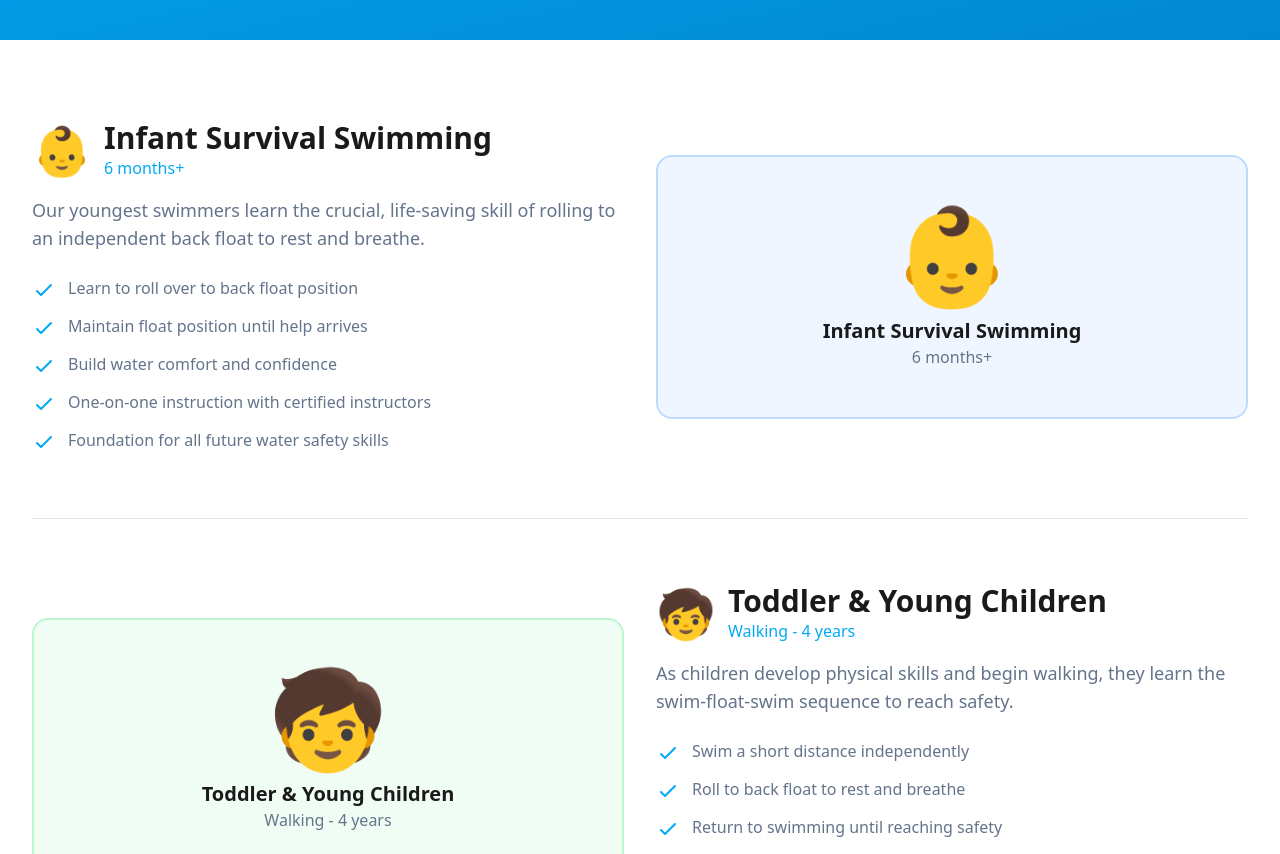
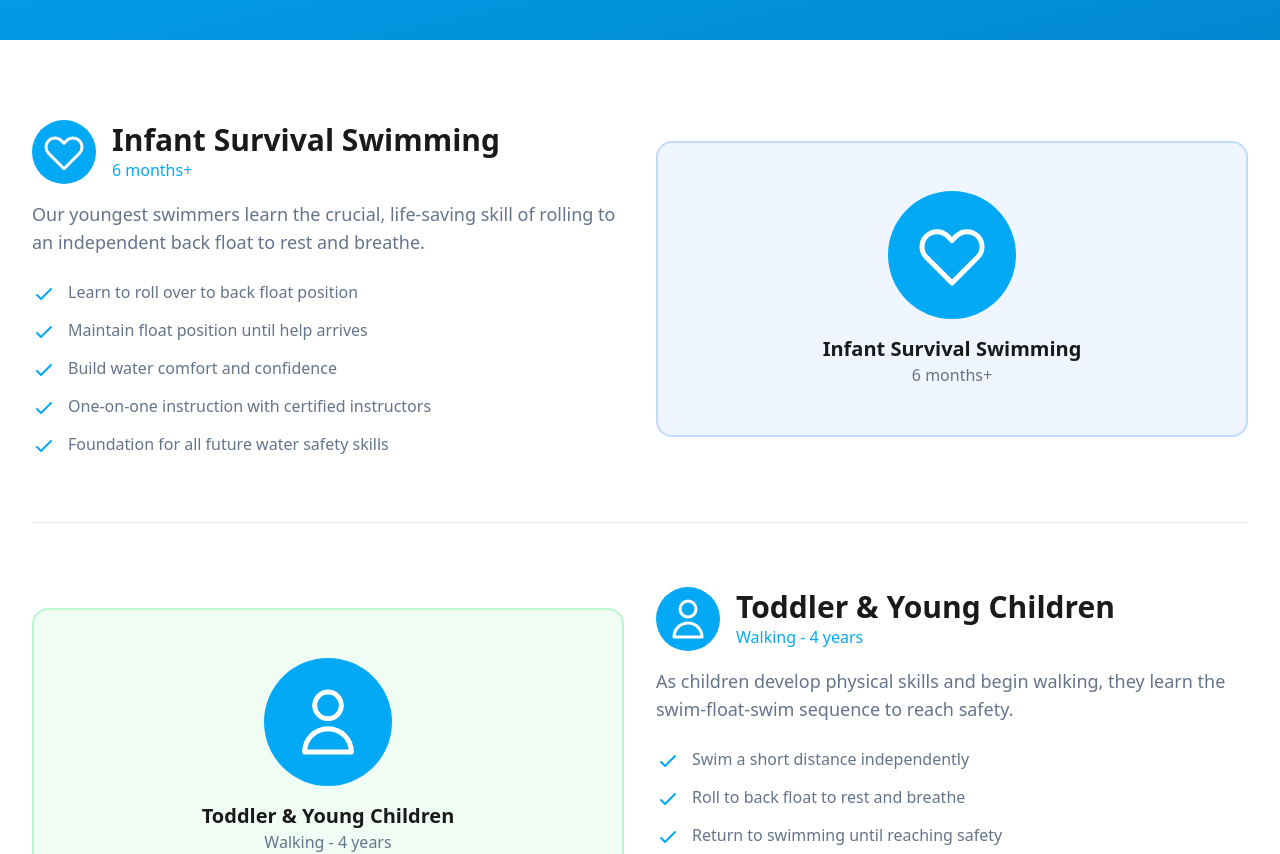
Before and after one commit to cyntel-intelligence/aqua-journey-website, a Next.js app: page /classes in a window 1280 px wide. Shown: the part 320-1174 px from the top of the page. Built offline with nearby package versions, Linux system fonts and the light colour scheme.

Commit message:
Replace emojis with SVG icons across site

```diff
--- a/src/app/about/page.tsx
+++ b/src/app/about/page.tsx
@@ -36,7 +36,11 @@ export default function AboutPage() {
               </p>
             </div>
             <div className="bg-[var(--gray-light)] rounded-2xl p-8 text-center">
-              <div className="text-6xl mb-4">🏊‍♂️</div>
+              <div className="w-20 h-20 bg-[var(--primary)] rounded-full flex items-center justify-center mx-auto mb-4">
+                <svg className="w-10 h-10 text-white" fill="none" stroke="currentColor" viewBox="0 0 24 24">
+                  <path strokeLinecap="round" strokeLinejoin="round" strokeWidth={1.5} d="M5.121 17.804A13.937 13.937 0 0112 16c2.5 0 4.847.655 6.879 1.804M15 10a3 3 0 11-6 0 3 3 0 016 0zm6 2a9 9 0 11-18 0 9 9 0 0118 0z" />
+                </svg>
+              </div>
               <h3 className="text-2xl font-bold text-[var(--foreground)] mb-2">Our Mission</h3>
               <p className="text-[var(--gray)]">
                 To provide exceptional swim instruction that builds water safety awareness, develops swimming skills, and instills a lifelong love of the water—all in a supportive, family-friendly environment.
--- a/src/app/classes/page.tsx
+++ b/src/app/classes/page.tsx
@@ -1,5 +1,37 @@
 import Link from 'next/link';
 import type { Metadata } from 'next';
+
+const ClassIcon = ({ icon, size = 'md' }: { icon: string; size?: 'md' | 'lg' }) => {
+  const sizeClasses = size === 'lg' ? 'w-20 h-20' : 'w-12 h-12';
+  const containerClasses = size === 'lg'
+    ? 'w-32 h-32 bg-[var(--primary)] rounded-full flex items-center justify-center mx-auto'
+    : 'w-16 h-16 bg-[var(--primary)] rounded-full flex items-center justify-center';
+
+  const icons: Record<string, JSX.Element> = {
+    infant: (
+      <svg className={`${sizeClasses} text-white`} fill="none" stroke="currentColor" viewBox="0 0 24 24">
+        <path strokeLinecap="round" strokeLinejoin="round" strokeWidth={1.5} d="M4.318 6.318a4.5 4.5 0 000 6.364L12 20.364l7.682-7.682a4.5 4.5 0 00-6.364-6.364L12 7.636l-1.318-1.318a4.5 4.5 0 00-6.364 0z" />
+      </svg>
+    ),
+    toddler: (
+      <svg className={`${sizeClasses} text-white`} fill="none" stroke="currentColor" viewBox="0 0 24 24">
+        <path strokeLinecap="round" strokeLinejoin="round" strokeWidth={1.5} d="M16 7a4 4 0 11-8 0 4 4 0 018 0zM12 14a7 7 0 00-7 7h14a7 7 0 00-7-7z" />
+      </svg>
+    ),
+    swimming: (
+      <svg className={`${sizeClasses} text-white`} fill="none" stroke="currentColor" viewBox="0 0 24 24">
+        <path strokeLinecap="round" strokeLinejoin="round" strokeWidth={1.5} d="M5.121 17.804A13.937 13.937 0 0112 16c2.5 0 4.847.655 6.879 1.804M15 10a3 3 0 11-6 0 3 3 0 016 0zm6 2a9 9 0 11-18 0 9 9 0 0118 0z" />
+      </svg>
+    ),
+    trophy: (
+      <svg className={`${sizeClasses} text-white`} fill="none" stroke="currentColor" viewBox="0 0 24 24">
+        <path strokeLinecap="round" strokeLinejoin="round" strokeWidth={1.5} d="M9 12l2 2 4-4M7.835 4.697a3.42 3.42 0 001.946-.806 3.42 3.42 0 014.438 0 3.42 3.42 0 001.946.806 3.42 3.42 0 013.138 3.138 3.42 3.42 0 00.806 1.946 3.42 3.42 0 010 4.438 3.42 3.42 0 00-.806 1.946 3.42 3.42 0 01-3.138 3.138 3.42 3.42 0 00-1.946.806 3.42 3.42 0 01-4.438 0 3.42 3.42 0 00-1.946-.806 3.42 3.42 0 01-3.138-3.138 3.42 3.42 0 00-.806-1.946 3.42 3.42 0 010-4.438 3.42 3.42 0 00.806-1.946 3.42 3.42 0 013.138-3.138z" />
+      </svg>
+    ),
+  };
+
+  return <div className={containerClasses}>{icons[icon]}</div>;
+};
 
 export const metadata: Metadata = {
   title: 'Our Classes | Aqua Journey Swim School',
@@ -11,7 +43,7 @@ const classes = [
     id: 'infant',
     name: 'Infant Survival Swimming',
     ages: '6 months+',
-    emoji: '👶',
+    icon: 'infant',
     description: 'Our youngest swimmers learn the crucial, life-saving skill of rolling to an independent back float to rest and breathe.',
     features: [
       'Learn to roll over to back float position',
@@ -26,7 +58,7 @@ const classes = [
     id: 'toddler',
     name: 'Toddler & Young Children',
     ages: 'Walking - 4 years',
-    emoji: '🧒',
+    icon: 'toddler',
     description: 'As children develop physical skills and begin walking, they learn the swim-float-swim sequence to reach safety.',
     features: [
       'Swim a short distance independently',
@@ -41,7 +73,7 @@ const classes = [
     id: 'school-age',
     name: 'School-Age Swimming',
     ages: '5+ years',
-    emoji: '🏊',
+    icon: 'swimming',
     description: 'Older children and beginners learn survival skills plus stroke development for confident, capable swimming.',
     features: [
       'Survival swimming fundamentals',
@@ -56,7 +88,7 @@ const classes = [
     id: 'stroke',
     name: 'Stroke Development',
     ages: 'All ages',
-    emoji: '🏅',
+    icon: 'trophy',
     description: 'For swimmers ready to refine their technique, increase speed, and build endurance in the water.',
     features: [
       'Refine freestyle, backstroke, breaststroke, butterfly',
@@ -94,8 +126,8 @@ export default function ClassesPage() {
               >
                 <div className={`grid md:grid-cols-2 gap-8 items-center ${index % 2 === 1 ? 'md:flex-row-reverse' : ''}`}>
                   <div className={`${index % 2 === 1 ? 'md:order-2' : ''}`}>
-                    <div className="flex items-center gap-3 mb-4">
-                      <span className="text-5xl">{classItem.emoji}</span>
+                    <div className="flex items-center gap-4 mb-4">
+                      <ClassIcon icon={classItem.icon} size="md" />
                       <div>
                         <h2 className="text-2xl md:text-3xl font-bold text-[var(--foreground)]">{classItem.name}</h2>
                         <p className="text-[var(--primary)] font-medium">{classItem.ages}</p>
@@ -115,7 +147,7 @@ export default function ClassesPage() {
                   </div>
                   <div className={`${index % 2 === 1 ? 'md:order-1' : ''}`}>
                     <div className={`${classItem.color} border-2 rounded-2xl p-8 md:p-12 text-center`}>
-                      <div className="text-8xl mb-4">{classItem.emoji}</div>
+                      <div className="mb-4"><ClassIcon icon={classItem.icon} size="lg" /></div>
                       <h3 className="text-xl font-semibold text-[var(--foreground)]">{classItem.name}</h3>
                       <p className="text-[var(--gray)]">{classItem.ages}</p>
                     </div>
--- a/src/app/page.tsx
+++ b/src/app/page.tsx
@@ -110,7 +110,11 @@ export default function Home() {
           <div className="grid md:grid-cols-2 lg:grid-cols-4 gap-6">
             {/* Infant Survival */}
             <div className="bg-white rounded-xl p-6 shadow-sm hover:shadow-md transition-shadow">
-              <div className="text-4xl mb-4">👶</div>
+              <div className="w-14 h-14 bg-[var(--primary)] rounded-full flex items-center justify-center mb-4">
+                <svg className="w-7 h-7 text-white" fill="none" stroke="currentColor" viewBox="0 0 24 24">
+                  <path strokeLinecap="round" strokeLinejoin="round" strokeWidth={1.5} d="M4.318 6.318a4.5 4.5 0 000 6.364L12 20.364l7.682-7.682a4.5 4.5 0 00-6.364-6.364L12 7.636l-1.318-1.318a4.5 4.5 0 00-6.364 0z" />
+                </svg>
+              </div>
               <h3 className="text-lg font-semibold mb-2">Infant Survival</h3>
               <p className="text-sm text-[var(--gray)] mb-4">6 months+</p>
               <p className="text-[var(--gray)] text-sm">
@@ -120,7 +124,11 @@ export default function Home() {
 
             {/* Toddler & Young Children */}
             <div className="bg-white rounded-xl p-6 shadow-sm hover:shadow-md transition-shadow">
-              <div className="text-4xl mb-4">🧒</div>
+              <div className="w-14 h-14 bg-[var(--primary)] rounded-full flex items-center justify-center mb-4">
+                <svg className="w-7 h-7 text-white" fill="none" stroke="currentColor" viewBox="0 0 24 24">
+                  <path strokeLinecap="round" strokeLinejoin="round" strokeWidth={1.5} d="M16 7a4 4 0 11-8 0 4 4 0 018 0zM12 14a7 7 0 00-7 7h14a7 7 0 00-7-7z" />
+                </svg>
+              </div>
               <h3 className="text-lg font-semibold mb-2">Toddler</h3>
               <p className="text-sm text-[var(--gray)] mb-4">Walking - 4 years</p>
               <p className="text-[var(--gray)] text-sm">
@@ -130,7 +138,11 @@ export default function Home() {
 
             {/* School-Age */}
             <div className="bg-white rounded-xl p-6 shadow-sm hover:shadow-md transition-shadow">
-              <div className="text-4xl mb-4">🏊</div>
+              <div className="w-14 h-14 bg-[var(--primary)] rounded-full flex items-center justify-center mb-4">
+                <svg className="w-7 h-7 text-white" fill="none" stroke="currentColor" viewBox="0 0 24 24">
+                  <path strokeLinecap="round" strokeLinejoin="round" strokeWidth={1.5} d="M5.121 17.804A13.937 13.937 0 0112 16c2.5 0 4.847.655 6.879 1.804M15 10a3 3 0 11-6 0 3 3 0 016 0zm6 2a9 9 0 11-18 0 9 9 0 0118 0z" />
+                </svg>
+              </div>
               <h3 className="text-lg font-semibold mb-2">School-Age</h3>
               <p className="text-sm text-[var(--gray)] mb-4">5+ years</p>
               <p className="text-[var(--gray)] text-sm">
@@ -140,7 +152,11 @@ export default function Home() {
 
             {/* Stroke Development */}
             <div className="bg-white rounded-xl p-6 shadow-sm hover:shadow-md transition-shadow">
-              <div className="text-4xl mb-4">🏅</div>
+              <div className="w-14 h-14 bg-[var(--primary)] rounded-full flex items-center justify-center mb-4">
+                <svg className="w-7 h-7 text-white" fill="none" stroke="currentColor" viewBox="0 0 24 24">
+                  <path strokeLinecap="round" strokeLinejoin="round" strokeWidth={1.5} d="M9 12l2 2 4-4M7.835 4.697a3.42 3.42 0 001.946-.806 3.42 3.42 0 014.438 0 3.42 3.42 0 001.946.806 3.42 3.42 0 013.138 3.138 3.42 3.42 0 00.806 1.946 3.42 3.42 0 010 4.438 3.42 3.42 0 00-.806 1.946 3.42 3.42 0 01-3.138 3.138 3.42 3.42 0 00-1.946.806 3.42 3.42 0 01-4.438 0 3.42 3.42 0 00-1.946-.806 3.42 3.42 0 01-3.138-3.138 3.42 3.42 0 00-.806-1.946 3.42 3.42 0 010-4.438 3.42 3.42 0 00.806-1.946 3.42 3.42 0 013.138-3.138z" />
+                </svg>
+              </div>
               <h3 className="text-lg font-semibold mb-2">Stroke Development</h3>
               <p className="text-sm text-[var(--gray)] mb-4">All ages</p>
               <p className="text-[var(--gray)] text-sm">
```
